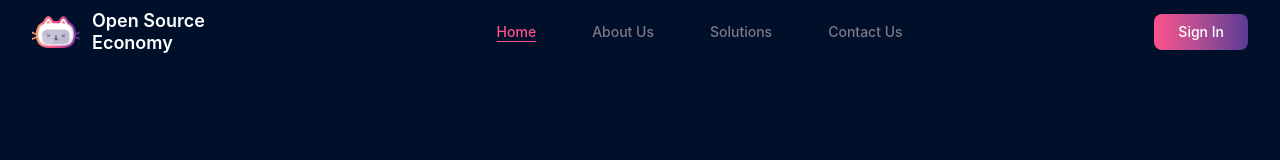
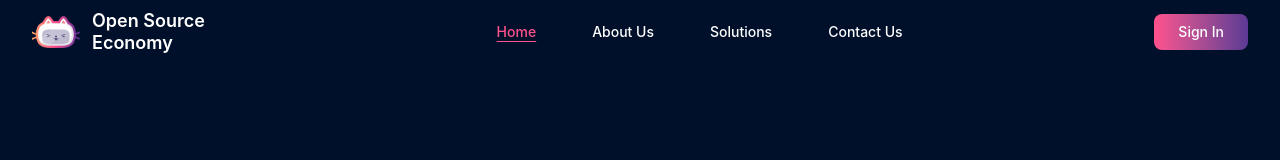
Before and after one commit to gabriel1997castro/open-source-economy, a React (Vite) app in the folder frontend/: page / in a window 1280 px wide. Shown: the top 160 px of the page. Built offline with nearby package versions, Linux system fonts and the light colour scheme.

Commit message:
Fix nav link color

```diff
--- a/frontend/src/components/Navbar.tsx
+++ b/frontend/src/components/Navbar.tsx
@@ -44,7 +44,7 @@ export function Navbar() {
                   className={clsx(
                     item.current === true
                       ? "text-primary-500 underline underline-offset-4"
-                      : "text-neutral-gray-200 hover:text-primary-500",
+                      : "text-neutral-white hover:text-primary-500 hover:underline hover:underline-offset-4",
                     "px-3 py-2 text-sm font-medium transition-colors duration-200"
                   )}
                   aria-current={item.current ? "page" : undefined}
```
